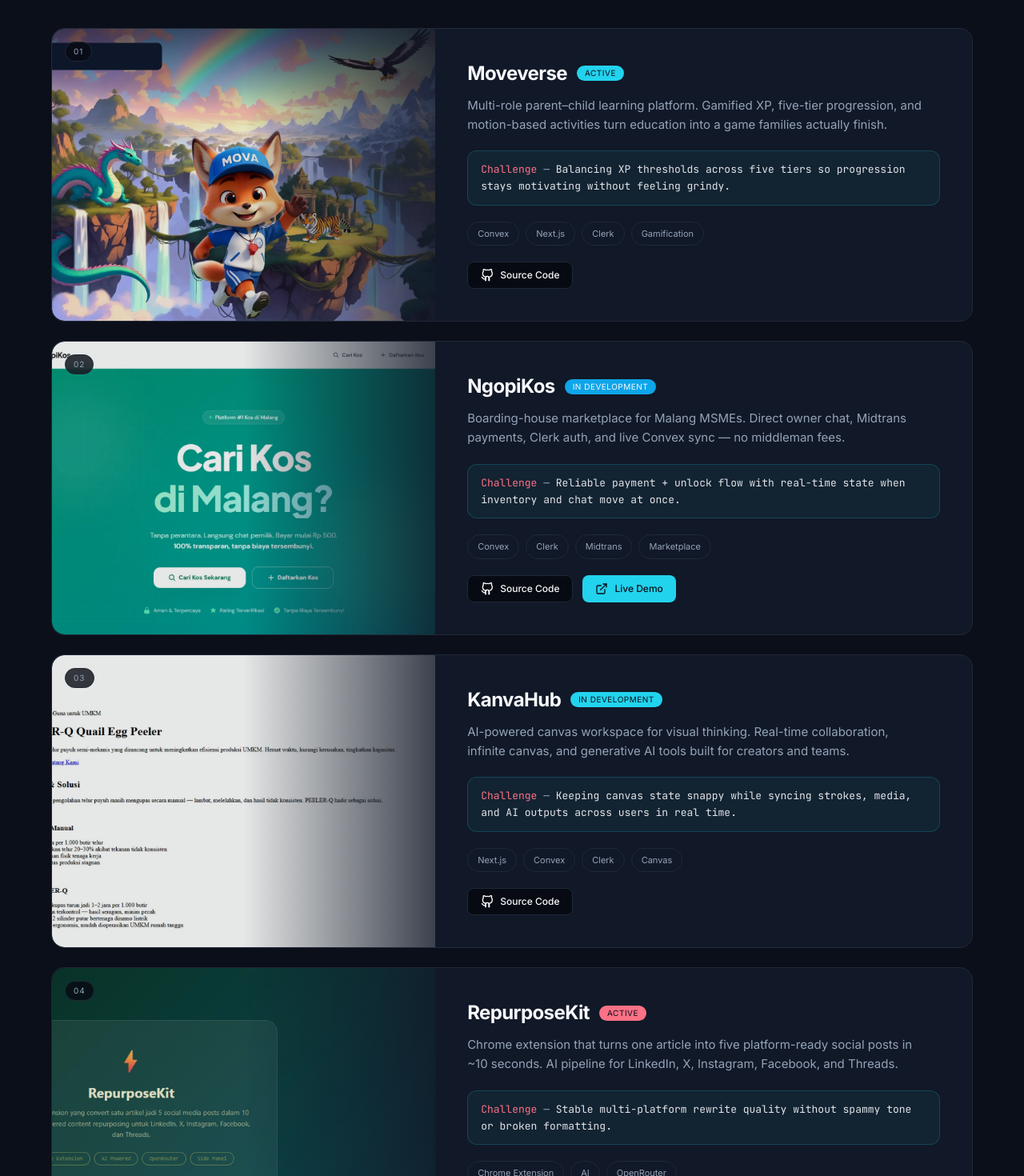
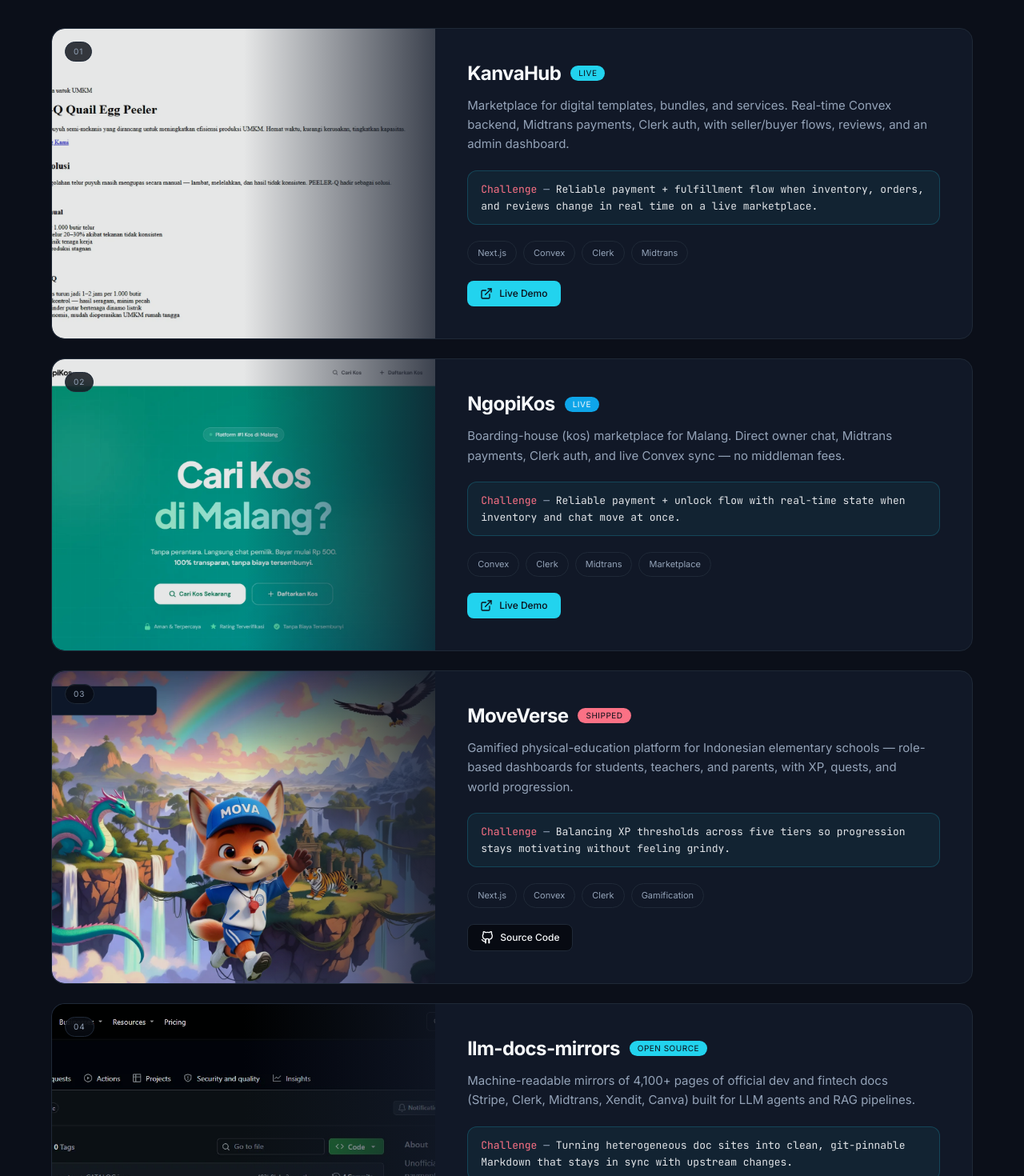
Before and after one commit to naelrudd/portofolio, a Next.js app: page / in a window 1280 px wide. Shown: the part 1740-3210 px from the top of the page at 80% size. Built offline with nearby package versions, Linux system fonts and the light colour scheme; a web font is replaced by a local one.

Commit message:
Fix portfolio: correct KanvaHub/NgopiKos data + live URLs, remove dead GitHub links, add llm-docs-mirrors

```diff
--- a/src/components/CVDownload.tsx
+++ b/src/components/CVDownload.tsx
@@ -13,7 +13,7 @@ export function CVDownload() {
             </h2>
             <p className="text-[var(--text-muted)] mb-8 leading-relaxed max-w-md">
               For a detailed overview of my experience, technical skills, and educational background,
-              please download my resume. Last updated July 2025.
+              please download my resume. Last updated October 2026.
             </p>
             <a
               href="/cv/Natanael_Rudy_Hadinata_Resume.pdf"
--- a/src/components/Projects.tsx
+++ b/src/components/Projects.tsx
@@ -2,51 +2,51 @@ import Image from "next/image";
 
 const projects = [
   {
-    name: "Moveverse",
-    status: "Active",
+    name: "KanvaHub",
+    status: "Live",
     statusTone: "moss",
-    desc: "Multi-role parent–child learning platform. Gamified XP, five-tier progression, and motion-based activities turn education into a game families actually finish.",
+    desc: "Marketplace for digital templates, bundles, and services. Real-time Convex backend, Midtrans payments, Clerk auth, with seller/buyer flows, reviews, and an admin dashboard.",
+    challenge:
+      "Reliable payment + fulfillment flow when inventory, orders, and reviews change in real time on a live marketplace.",
+    tags: ["Next.js", "Convex", "Clerk", "Midtrans"],
+    screenshot: "/screenshots/kanvashub.webp",
+    href: null,
+    live: "https://kanvashub.id",
+  },
+  {
+    name: "NgopiKos",
+    status: "Live",
+    statusTone: "deep",
+    desc: "Boarding-house (kos) marketplace for Malang. Direct owner chat, Midtrans payments, Clerk auth, and live Convex sync — no middleman fees.",
+    challenge:
+      "Reliable payment + unlock flow with real-time state when inventory and chat move at once.",
+    tags: ["Convex", "Clerk", "Midtrans", "Marketplace"],
+    screenshot: "/screenshots/ngopikos.webp",
+    href: null,
+    live: "https://ngopikos.my.id",
+  },
+  {
+    name: "MoveVerse",
+    status: "Shipped",
+    statusTone: "rosy",
+    desc: "Gamified physical-education platform for Indonesian elementary schools — role-based dashboards for students, teachers, and parents, with XP, quests, and world progression.",
     challenge:
       "Balancing XP thresholds across five tiers so progression stays motivating without feeling grindy.",
-    tags: ["Convex", "Next.js", "Clerk", "Gamification"],
+    tags: ["Next.js", "Convex", "Clerk", "Gamification"],
     screenshot: "/screenshots/moveverse.webp",
     href: "https://github.com/naelrudd/moveverse",
     live: null,
   },
   {
-    name: "NgopiKos",
-    status: "In development",
-    statusTone: "deep",
-    desc: "Boarding-house marketplace for Malang MSMEs. Direct owner chat, Midtrans payments, Clerk auth, and live Convex sync — no middleman fees.",
+    name: "llm-docs-mirrors",
+    status: "Open Source",
+    statusTone: "moss",
+    desc: "Machine-readable mirrors of 4,100+ pages of official dev and fintech docs (Stripe, Clerk, Midtrans, Xendit, Canva) built for LLM agents and RAG pipelines.",
     challenge:
-      "Reliable payment + unlock flow with real-time state when inventory and chat move at once.",
-    tags: ["Convex", "Clerk", "Midtrans", "Marketplace"],
-    screenshot: "/screenshots/ngopikos.webp",
-    href: "https://github.com/naelrudd/ngopikos",
-    live: "https://ngopikos.vercel.app",
-  },
-  {
-    name: "KanvaHub",
-    status: "In development",
-    statusTone: "moss",
-    desc: "AI-powered canvas workspace for visual thinking. Real-time collaboration, infinite canvas, and generative AI tools built for creators and teams.",
-    challenge:
-      "Keeping canvas state snappy while syncing strokes, media, and AI outputs across users in real time.",
-    tags: ["Next.js", "Convex", "Clerk", "Canvas"],
-    screenshot: "/screenshots/kanvashub.webp",
-    href: "https://github.com/naelrudd/kanvashub",
-    live: null,
-  },
-  {
-    name: "RepurposeKit",
-    status: "Active",
-    statusTone: "rosy",
-    desc: "Chrome extension that turns one article into five platform-ready social posts in ~10 seconds. AI pipeline for LinkedIn, X, Instagram, Facebook, and Threads.",
-    challenge:
-      "Stable multi-platform rewrite quality without spammy tone or broken formatting.",
-    tags: ["Chrome Extension", "AI", "OpenRouter"],
-    screenshot: "/screenshots/repurposekit.webp",
-    href: "https://github.com/naelrudd/repurposekit",
+      "Turning heterogeneous doc sites into clean, git-pinnable Markdown that stays in sync with upstream changes.",
+    tags: ["Python", "RAG", "LLM", "Markdown"],
+    screenshot: "/screenshots/llm-docs-mirrors.webp",
+    href: "https://github.com/naelrudd/llm-docs-mirrors",
     live: null,
   },
 ];
@@ -80,7 +80,7 @@ export function Projects() {
               className="group relative grid md:grid-cols-12 gap-0 overflow-hidden rounded-2xl border border-[var(--border)] bg-[var(--bg-card)] transition-all duration-500 hover:border-[var(--border-hover)] hover:shadow-[0_0_0_1px_var(--border-hover),0_24px_60px_-30px_rgba(34,211,238,0.18)]"
             >
               <a
-                href={project.href}
+                href={project.href ?? project.live ?? "#"}
                 target="_blank"
                 rel="noopener noreferrer"
                 className="md:col-span-5 relative aspect-[16/10] md:aspect-auto md:min-h-[280px] bg-[var(--bg-deep)] overflow-hidden rounded-t-2xl md:rounded-l-2xl md:rounded-tr-none block"
@@ -135,6 +135,7 @@ export function Projects() {
                 </div>
 
                 <div className="flex flex-wrap gap-3">
+                  {project.href && (
                     <a
                       href={project.href}
                       target="_blank"
@@ -144,6 +145,7 @@ export function Projects() {
                       <svg xmlns="http://www.w3.org/2000/svg" width="16" height="16" viewBox="0 0 24 24" fill="none" stroke="currentColor" strokeWidth="2" strokeLinecap="round" strokeLinejoin="round"><path d="M15 22v-4a4.8 4.8 0 0 0-1-3.5A3 3 0 0 0 12 14a3 3 0 0 0-2 .5 4.8 4.8 0 0 0-1 3.5v4"/><path d="M9 19c-5 1.5-5-2.5-7-3m14 6v-3.87a3.37 3.37 0 0 0-.94-2.61c3.14-.35 6.44-1.54 6.44-7A5.44 5.44 0 0 0 20 4.77 5.07 5.07 0 0 0 19.91 1S18.73.65 16 2.48a13.38 13.38 0 0 0-7 0C6.27.65 5.09 1 5.09 1A5.07 5.07 0 0 0 5 4.77a5.44 5.44 0 0 0-1.5 3.78c0 5.42 3.3 6.61 6.44 7A3.37 3.37 0 0 0 9 18.13V22"/></svg>
                       Source Code
                     </a>
+                  )}
                   {project.live && (
                     <a
                       href={project.live}
--- a/src/components/Stack.tsx
+++ b/src/components/Stack.tsx
@@ -32,7 +32,7 @@ export function Stack() {
             Tools I <span className="text-[var(--rosy)]">Use</span>
           </h2>
           <p className="mt-4 text-[var(--text-muted)] text-sm md:text-base leading-relaxed">
-            Stack modern yang gw pakai buat nge-ship produk dari 0 sampai production.
+            The modern stack I use to ship products from zero to production.
           </p>
         </div>
 
```
Also changed, not shown: public/screenshots/llm-docs-mirrors.webp (added), 1 other file (tests, documents, lock files or other folders). Lines whose indentation alone changed are shown as unchanged.
